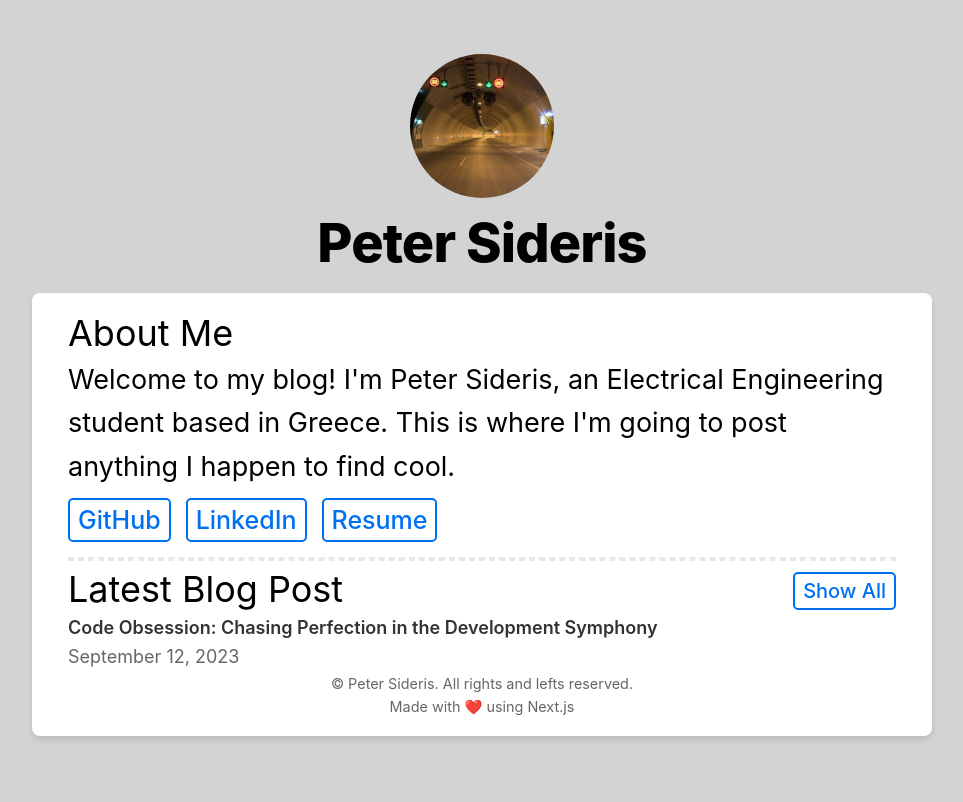
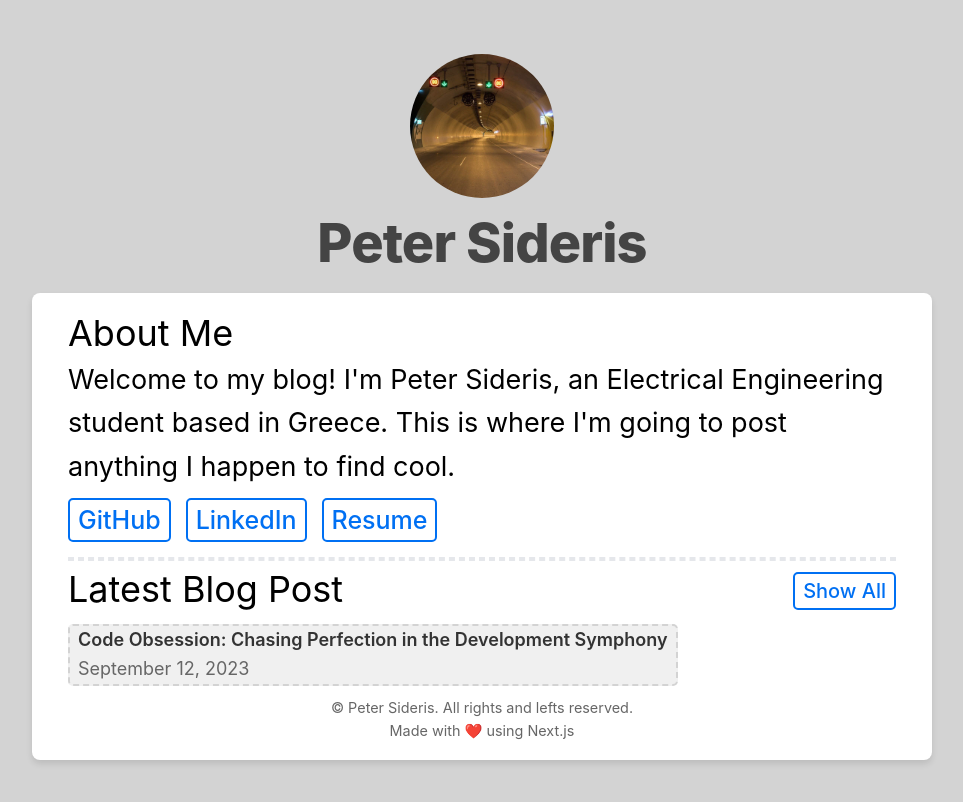
Before and after one commit to petersid2022/petrside, a Next.js app: page / in a window 1280 px wide. Shown: the top 802 px of the page, without its empty margins (158-1121 px from the left). Built offline with nearby package versions, Linux system fonts and the light colour scheme.

Commit message:
fix: fixed latest post button

```diff
--- a/components/layout.tsx
+++ b/components/layout.tsx
@@ -50,7 +50,7 @@ const router = useRouter();
               width={144}
               alt={name}
             />
-            <h1 className={utilStyles.heading2Xl}>{name}</h1>
+            <h1 className={utilStyles.TEST}>{name}</h1>
           </>
         ) : (
           <>
--- a/pages/index.tsx
+++ b/pages/index.tsx
@@ -60,12 +60,14 @@ export default function Home({ allPostsData }: HomeProps) {
                 </div>
                 <ul className={utilStyles.postList}>
                     <li className={utilStyles.postItem} key={latestPost.id}>
-                        <Link href={`/posts/${latestPost.id}`}>
-                            <h1 className={utilStyles.postLink}>{latestPost.title}</h1>
-                        </Link>
-                        <div className={utilStyles.lightText}>
-                            <Date dateString={latestPost.date} />
+                    <Link href={`/posts/${latestPost.id}`}>
+                        <div className={utilStyles.SoftBorderAroundLatestPost}>
+                            <h1 style={{textDecoration:'none'}} className={utilStyles.postLink}>{latestPost.title}</h1>
+                            <div className={utilStyles.lightText}>
+                                <Date dateString={latestPost.date} />
+                            </div>
                         </div>
+                    </Link>
                     </li>
                 </ul>
                 <footer className={utilStyles.footer}>
--- a/pages/posts/[id].tsx
+++ b/pages/posts/[id].tsx
@@ -5,6 +5,7 @@ import Date from '../../components/date';
 import WordCount from '../../components/wordcount';
 import utilStyles from '../../styles/utils.module.css';
 import { GetStaticProps, GetStaticPaths } from 'next';
+import { RxDotFilled } from 'react-icons/rx';
 
 export default function Post({
   postData,
@@ -24,9 +25,14 @@ export default function Post({
       <section className={utilStyles.introSection}>
       <article>
         <h1 style={{marginTop:'-20px'}} className={utilStyles.headingPostTitle}>{postData.title}</h1>
-        <div style={{marginTop:'2px', marginBottom:'8px'}} className={utilStyles.lightText}>
+        <div style={{marginTop:'2px', marginBottom:'2px'}} className={utilStyles.lightText}>
+        <div style={{ display: 'flex', alignItems: 'center' }}>
           <Date dateString={postData.date} />
-          <span> · <WordCount input={postData.contentHtml} /> min read</span>
+                <span style={{ marginLeft:'2px', marginRight: '2px' }}><RxDotFilled /></span>
+                <span>
+                    <WordCount input={postData.contentHtml} />min read
+                </span>
+            </div>
         </div>
         <div
           className={utilStyles.content}
--- a/styles/utils.module.css
+++ b/styles/utils.module.css
@@ -5,6 +5,17 @@
   letter-spacing: -0.05rem;
   margin-top: 0.7rem;
   margin-bottom: 1rem;
+  color: #444444;
+}
+
+.TEST {
+  font-size: 3rem;
+  line-height: 1.2;
+  font-weight: 800;
+  letter-spacing: -0.05rem;
+  margin-top: 0.7rem;
+  margin-bottom: 1rem;
+  color: #444444;
 }
 
 .headingXl {
@@ -12,10 +23,12 @@
   line-height: 1.3;
   font-weight: 800;
   letter-spacing: -0.05rem;
+  color: #444444;
   margin: 1rem 0;
 }
 
 .headingPostTitle {
+  color: #444444;
   font-size: 2.5rem;
   line-height: 1.3;
   font-weight: 800;
@@ -156,8 +169,8 @@
 }
 
 .postLink {
+  text-decoration: none;
   color: #333;
-  text-decoration: none;
   font-weight: 600;
 }
 .postLinkH1 {
@@ -260,3 +273,20 @@
     align-items: center;
     justify-content: space-between;
 }
+
+.SoftBorderAroundLatestPost {
+    margin: 10px 0px;
+    border: 2px dashed #d3d3d3;
+    padding: 0px 8px;
+    border-radius: 5px;
+    display: inline-block;
+    width: auto;
+    background-color: #f0f0f0;
+    text-decoration: none;
+    transition: transform 0.3s ease-in-out, box-shadow 0.3s ease-in-out;
+}
+
+.SoftBorderAroundLatestPost:hover {
+    transform: scale(1.02); /* Scale up the element on hover */
+    box-shadow: 0 0 10px rgba(0, 0, 0, 0.2); /* Add a subtle box shadow on hover */
+}
```
